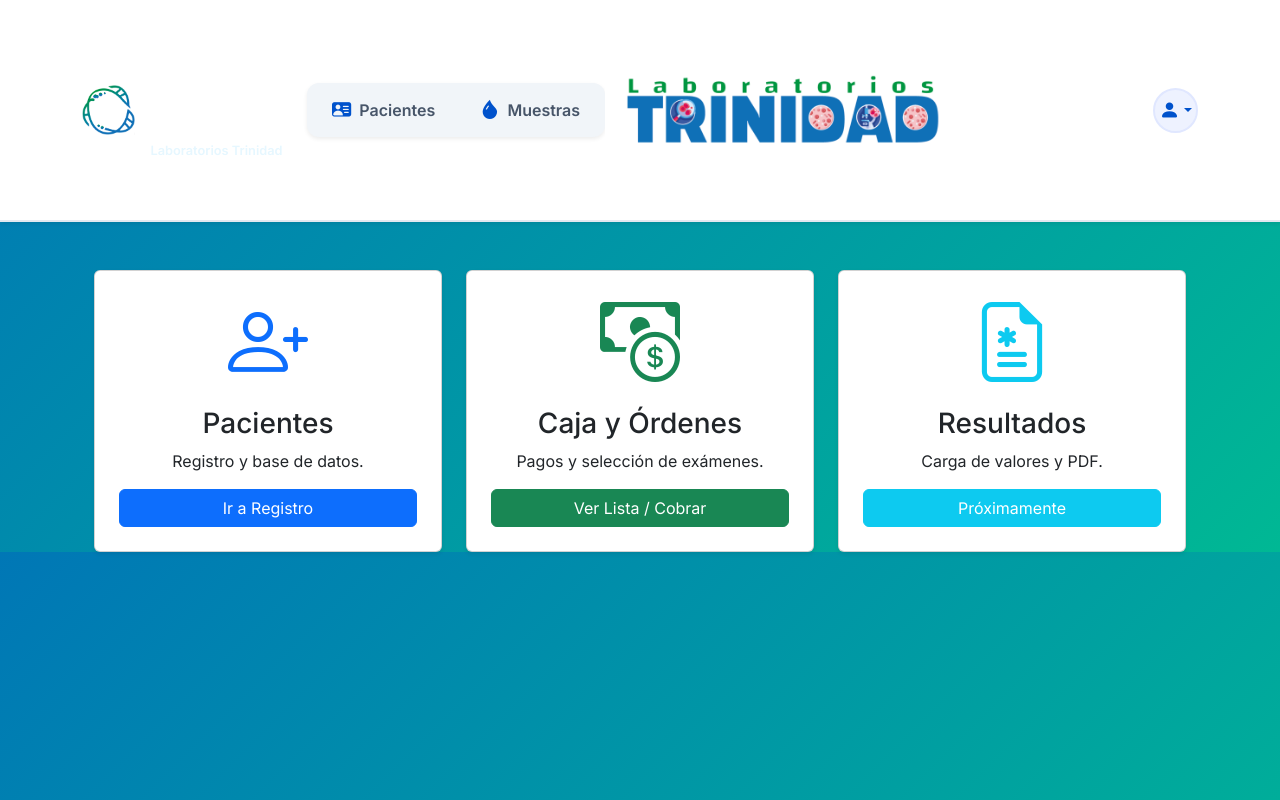
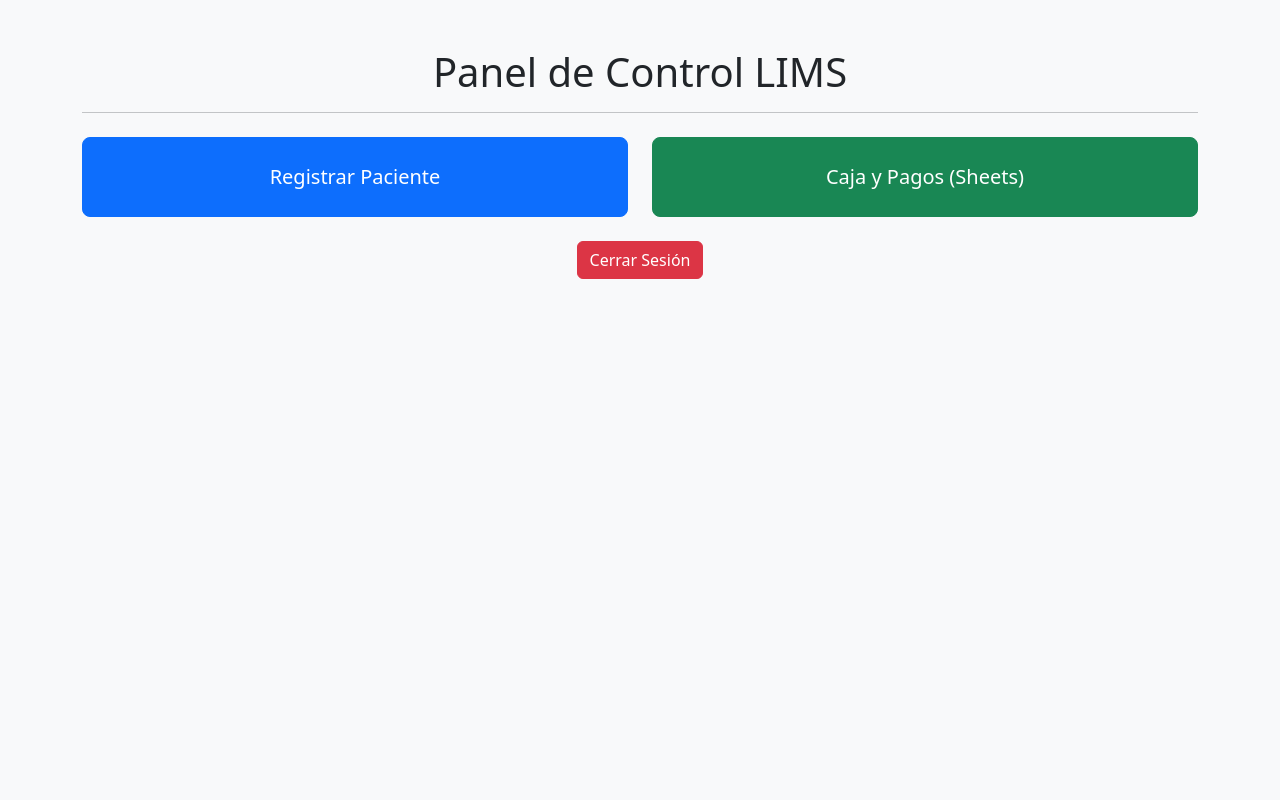
Before and after one commit to abrahampacheco2885-dotcom/TRINIDAD_LIMS, a Flask app: page / in a window 1280 px wide. Run offline with Flask 3, Linux system fonts and the light colour scheme; the visitor is signed in with stand-in values (Sample User, id 1).

Commit message:
Update index.html

```diff
--- a/app/templates/index.html
+++ b/app/templates/index.html
@@ -1,31 +1,24 @@
-{% extends "base.html" %}
-{% block content %}
-<div class="container mt-5">
-    <div class="row text-center">
-        <div class="col-md-4">
-            <div class="card shadow-sm p-4">
-                <i class="bi bi-person-plus display-1 text-primary"></i>
-                <h3 class="mt-3">Pacientes</h3>
-                <p>Registro y base de datos.</p>
-                <a href="{{ url_for('patients.nuevo_paciente') }}" class="btn btn-primary">Ir a Registro</a>
+<!DOCTYPE html>
+<html>
+<head>
+    <title>LIMS Trinidad - Menú</title>
+    <link rel="stylesheet" href="https://cdn.jsdelivr.net/npm/bootstrap@5.3.0/dist/css/bootstrap.min.css">
+</head>
+<body class="bg-light">
+    <div class="container text-center mt-5">
+        <h1>Panel de Control LIMS</h1>
+        <hr>
+        <div class="row mt-4">
+            <div class="col-md-6">
+                <a href="/pacientes/nuevo" class="btn btn-primary btn-lg w-100 p-4">Registrar Paciente</a>
+            </div>
+            <div class="col-md-6">
+                <a href="/pacientes/lista" class="btn btn-success btn-lg w-100 p-4">Caja y Pagos (Sheets)</a>
             </div>
         </div>
-        <div class="col-md-4">
-            <div class="card shadow-sm p-4">
-                <i class="bi bi-cash-coin display-1 text-success"></i>
-                <h3 class="mt-3">Caja y Órdenes</h3>
-                <p>Pagos y selección de exámenes.</p>
-                <a href="{{ url_for('patients.lista_pacientes') }}" class="btn btn-success">Ver Lista / Cobrar</a>
-            </div>
-        </div>
-        <div class="col-md-4">
-            <div class="card shadow-sm p-4">
-                <i class="bi bi-file-earmark-medical display-1 text-info"></i>
-                <h3 class="mt-3">Resultados</h3>
-                <p>Carga de valores y PDF.</p>
-                <a href="#" class="btn btn-info text-white">Próximamente</a>
-            </div>
+        <div class="mt-4">
+            <a href="/auth/logout" class="btn btn-danger">Cerrar Sesión</a>
         </div>
     </div>
-</div>
-{% endblock %}
+</body>
+</html>
```
